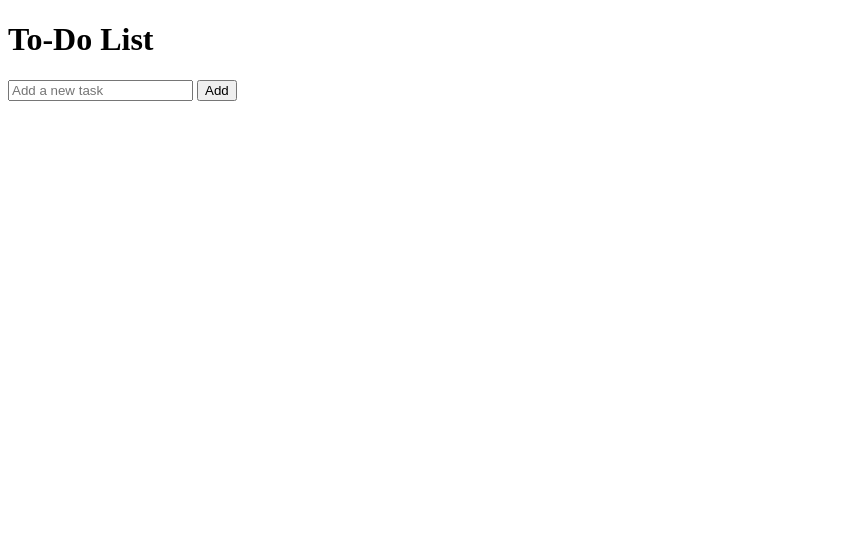
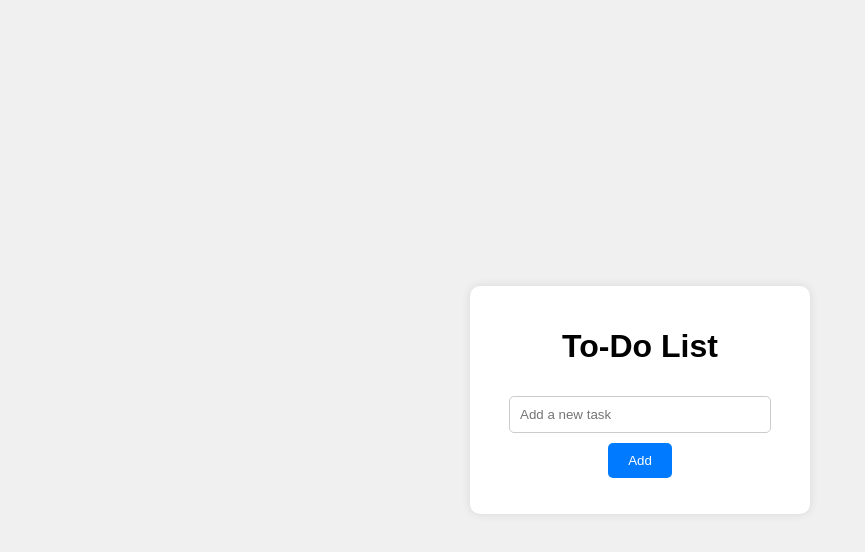
Before and after one commit to BalajiiSelvam/JS-30-days, a plain HTML site: page Day-2/index.html in a window 1280 px wide. Shown: the whole page, without its empty margins (0-865 px from the left). Drawn offline with Linux system fonts and the light colour scheme.

Commit message:
HTML and CSS added

```diff
--- a/Day-2/index.html
+++ b/Day-2/index.html
@@ -3,14 +3,15 @@
 <head>
     <meta charset="UTF-8">
     <meta name="viewport" content="width=device-width, initial-scale=1.0">
+    <link rel="stylesheet" href="style.css">
     <title>ToDoList</title>
 </head>
 <body>
     <div class="todo-container">
         <h1>To-Do List</h1>
-         <input type="text" id="todo-input" placeholder="Add a new task">
-         <button id="add-btn">Add</button>
-         <ul id="todo-list"></ul>
+            <input type="text" id="todo-input" placeholder="Add a new task">
+            <button id="add-btn">Add</button>
+            <ul id="todo-list"></ul>
         </div>
         <script src="script.js"></script>
 </body>
--- /dev/null
+++ b/Day-2/style.css
@@ -0,0 +1,54 @@
+body {
+    display: flex;
+    justify-content: center;
+    align-items: center;
+    height: 100vh;
+    background-color: #f0f0f0;
+    margin: 0;
+    font-family: Arial, sans-serif;
+}
+
+.todo-container {
+    background-color: #fff;
+    padding: 20px;
+    border-radius: 10px;
+    box-shadow: 0 0 10px rgba(0, 0, 0, 0.1);
+    width: 300px;
+    text-align: center;
+}
+
+input[type="text"] {
+    width: 80%;
+    padding: 10px;
+    margin: 10px 0;
+    border: 1px solid #ccc;
+    border-radius: 5px;
+}
+
+button {
+    padding: 10px 20px;
+    border: none;
+    background-color: #007bff;
+    color: white;
+    border-radius: 5px;
+    cursor: pointer;
+    transition: background-color 0.3s;
+}
+
+button:hover {
+    background-color: #0056b3;
+}
+
+ul {
+    list-style-type: none;
+    padding: 0;
+}
+
+li {
+    padding: 10px;
+    border-bottom: 1px solid #ccc;
+}
+
+li:last-child {
+    border-bottom: none;
+}
```
Also changed, not shown: Day-2/sryle.css (deleted).
